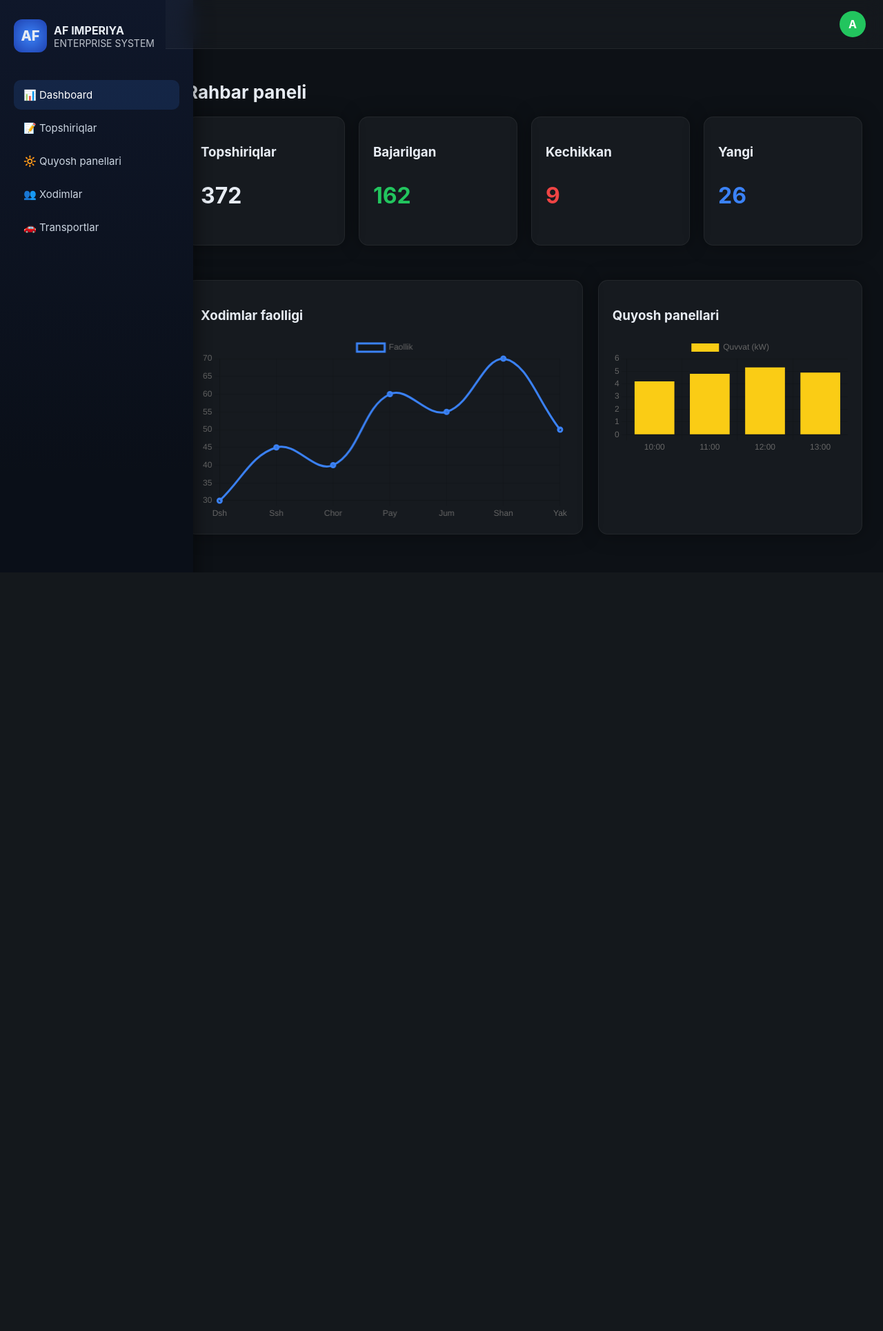
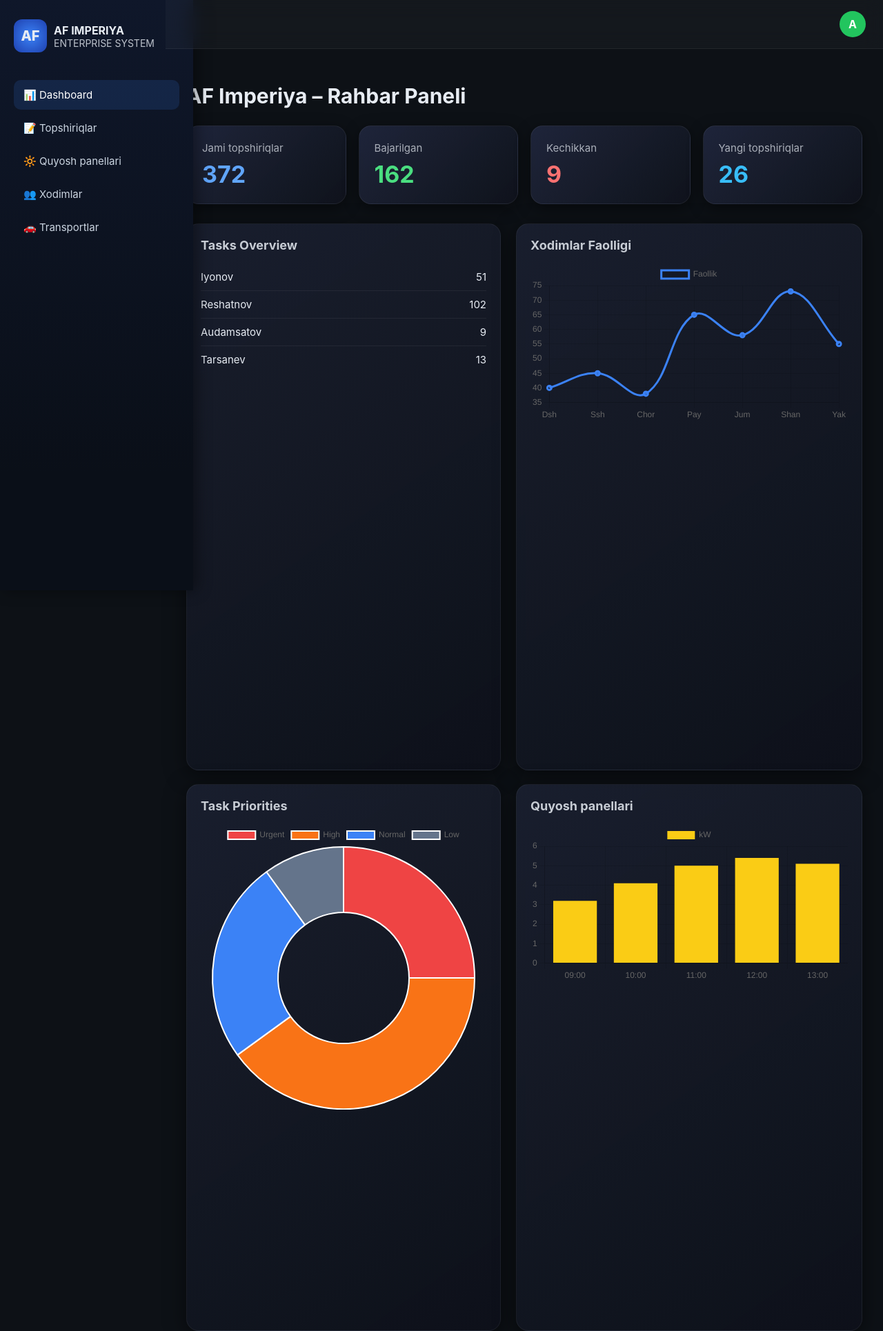
Before and after one commit to Mirfayziev/AI500-TEST, a Flask app: page /dashboard in a window 1280 px wide. Shown: the whole page at 69% size. Before the commit the page ends 804 px from the top, so only its background shows below. Run offline with Flask 3, Linux system fonts and the light colour scheme; a user stored in the database is signed in.

Commit message:
Update dashboard.html

```diff
--- a/templates/dashboard.html
+++ b/templates/dashboard.html
@@ -1,75 +1,213 @@
 {% extends "base.html" %}
 {% block content %}
 
-<h1 style="font-size:26px; margin-bottom:20px;">Rahbar paneli</h1>
+<style>
+/* GLOBAL */
+.dashboard-grid {
+    display: grid;
+    grid-template-columns: repeat(4, 1fr);
+    gap: 18px;
+    margin-bottom: 28px;
+}
 
-<div style="display:grid; grid-template-columns:repeat(4,1fr); gap:20px;">
-    <div class="glass">
-        <h3>Topshiriqlar</h3>
-        <p style="font-size:32px; font-weight:700;">372</p>
+/* KPI CARDS */
+.kpi-box {
+    background: linear-gradient(135deg, rgba(32,39,62,0.9), rgba(16,19,28,0.95));
+    padding: 22px;
+    border-radius: 18px;
+    box-shadow: 0 6px 22px rgba(0,0,0,0.45);
+    border: 1px solid rgba(255,255,255,0.06);
+    transition: .25s;
+}
+
+.kpi-box:hover {
+    transform: translateY(-4px);
+    box-shadow: 0 12px 28px rgba(0,0,0,0.55);
+}
+
+.kpi-title {
+    font-size: 15px;
+    opacity: 0.7;
+    margin-bottom: 8px;
+}
+
+.kpi-value {
+    font-size: 34px;
+    font-weight: 700;
+}
+
+/* MAIN CONTENT GRID */
+.panel-grid {
+    display: grid;
+    grid-template-columns: 1.4fr 1fr;
+    gap: 22px;
+}
+
+/* BIG PANELS */
+.panel {
+    background: linear-gradient(145deg, rgba(26,32,48,0.9), rgba(14,17,26,0.95));
+    padding: 20px;
+    border-radius: 18px;
+    box-shadow: 0 6px 30px rgba(0,0,0,0.50);
+    border: 1px solid rgba(255,255,255,0.05);
+    height: 100%;
+}
+
+/* PANEL TITLES */
+.panel h3 {
+    margin: 0 0 16px;
+    font-size: 18px;
+    opacity: 0.85;
+}
+
+/* TASK LIST */
+.task-item {
+    display: flex;
+    justify-content: space-between;
+    padding: 10px 0;
+    border-bottom: 1px solid rgba(255,255,255,0.06);
+    font-size: 15px;
+}
+
+.task-item:last-child {
+    border-bottom: none;
+}
+
+/* CHART SIZE */
+.chart-box {
+    height: 230px;
+}
+
+</style>
+
+<h1 style="font-size:30px; margin-bottom:25px;">AF Imperiya – Rahbar Paneli</h1>
+
+<!-- KPI CARDS -->
+<div class="dashboard-grid">
+
+    <div class="kpi-box">
+        <div class="kpi-title">Jami topshiriqlar</div>
+        <div class="kpi-value" style="color:#60A5FA;">372</div>
     </div>
 
-    <div class="glass">
-        <h3>Bajarilgan</h3>
-        <p style="font-size:32px; font-weight:700; color:#22c55e;">162</p>
+    <div class="kpi-box">
+        <div class="kpi-title">Bajarilgan</div>
+        <div class="kpi-value" style="color:#4ADE80;">162</div>
     </div>
 
-    <div class="glass">
-        <h3>Kechikkan</h3>
-        <p style="font-size:32px; font-weight:700; color:#ef4444;">9</p>
+    <div class="kpi-box">
+        <div class="kpi-title">Kechikkan</div>
+        <div class="kpi-value" style="color:#F87171;">9</div>
     </div>
 
-    <div class="glass">
-        <h3>Yangi</h3>
-        <p style="font-size:32px; font-weight:700; color:#3b82f6;">26</p>
-    </div>
-</div>
-
-
-<div style="display:grid; grid-template-columns: 1.5fr 1fr; gap:22px; margin-top:25px;">
-
-    <div class="glass">
-        <h3>Xodimlar faolligi</h3>
-        <canvas id="empChart"></canvas>
-    </div>
-
-    <div class="glass">
-        <h3>Quyosh panellari</h3>
-        <canvas id="solarChart"></canvas>
+    <div class="kpi-box">
+        <div class="kpi-title">Yangi topshiriqlar</div>
+        <div class="kpi-value" style="color:#38BDF8;">26</div>
     </div>
 
 </div>
 
+<!-- 2 COLUMN GRID -->
+<div class="panel-grid">
 
+    <!-- LEFT SIDE -->
+    <div>
+
+        <!-- TASK OVERVIEW -->
+        <div class="panel" style="margin-bottom:20px;">
+            <h3>Tasks Overview</h3>
+
+            <div class="task-item">
+                <span>Iyonov</span>
+                <span>51</span>
+            </div>
+
+            <div class="task-item">
+                <span>Reshatnov</span>
+                <span>102</span>
+            </div>
+
+            <div class="task-item">
+                <span>Audamsatov</span>
+                <span>9</span>
+            </div>
+
+            <div class="task-item">
+                <span>Tarsanev</span>
+                <span>13</span>
+            </div>
+        </div>
+
+        <!-- PRIORITIES (DOUGHNUT CHART) -->
+        <div class="panel">
+            <h3>Task Priorities</h3>
+            <canvas id="priorityChart" class="chart-box"></canvas>
+        </div>
+
+    </div>
+
+    <!-- RIGHT SIDE -->
+    <div>
+        <!-- EMPLOYEE ACTIVITY -->
+        <div class="panel" style="margin-bottom:20px;">
+            <h3>Xodimlar Faolligi</h3>
+            <canvas id="empChart" class="chart-box"></canvas>
+        </div>
+
+        <!-- SOLAR PANEL -->
+        <div class="panel">
+            <h3>Quyosh panellari</h3>
+            <canvas id="solarChart" class="chart-box"></canvas>
+        </div>
+    </div>
+
+</div>
+
+<!-- SCRIPTS -->
 <script src="https://cdn.jsdelivr.net/npm/chart.js"></script>
-
 <script>
 
+// Employee activity — LINE
 new Chart(document.getElementById('empChart'), {
     type: 'line',
     data: {
         labels: ['Dsh','Ssh','Chor','Pay','Jum','Shan','Yak'],
         datasets: [{
             label: 'Faollik',
-            data: [30,45,40,60,55,70,50],
+            data: [40,45,38,65,58,73,55],
             borderColor: '#3b82f6',
             borderWidth: 3,
+            fill: false,
             tension: 0.4
         }]
     }
 });
 
+// Solar panel — BAR
 new Chart(document.getElementById('solarChart'), {
     type: 'bar',
     data: {
-        labels: ['10:00','11:00','12:00','13:00'],
+        labels: ['09:00','10:00','11:00','12:00','13:00'],
         datasets: [{
-            label: 'Quvvat (kW)',
-            data: [4.2,4.8,5.3,4.9],
+            label: 'kW',
+            data: [3.2,4.1,5.0,5.4,5.1],
             backgroundColor: '#facc15'
         }]
     }
 });
+
+// PRIORITIES — DONUT
+new Chart(document.getElementById('priorityChart'), {
+    type: 'doughnut',
+    data: {
+        labels: ['Urgent','High','Normal','Low'],
+        datasets: [{
+            data: [25,40,25,10],
+            backgroundColor: ['#ef4444','#f97316','#3b82f6','#64748b']
+        }]
+    }
+});
+
 </script>
 
 {% endblock %}
```
